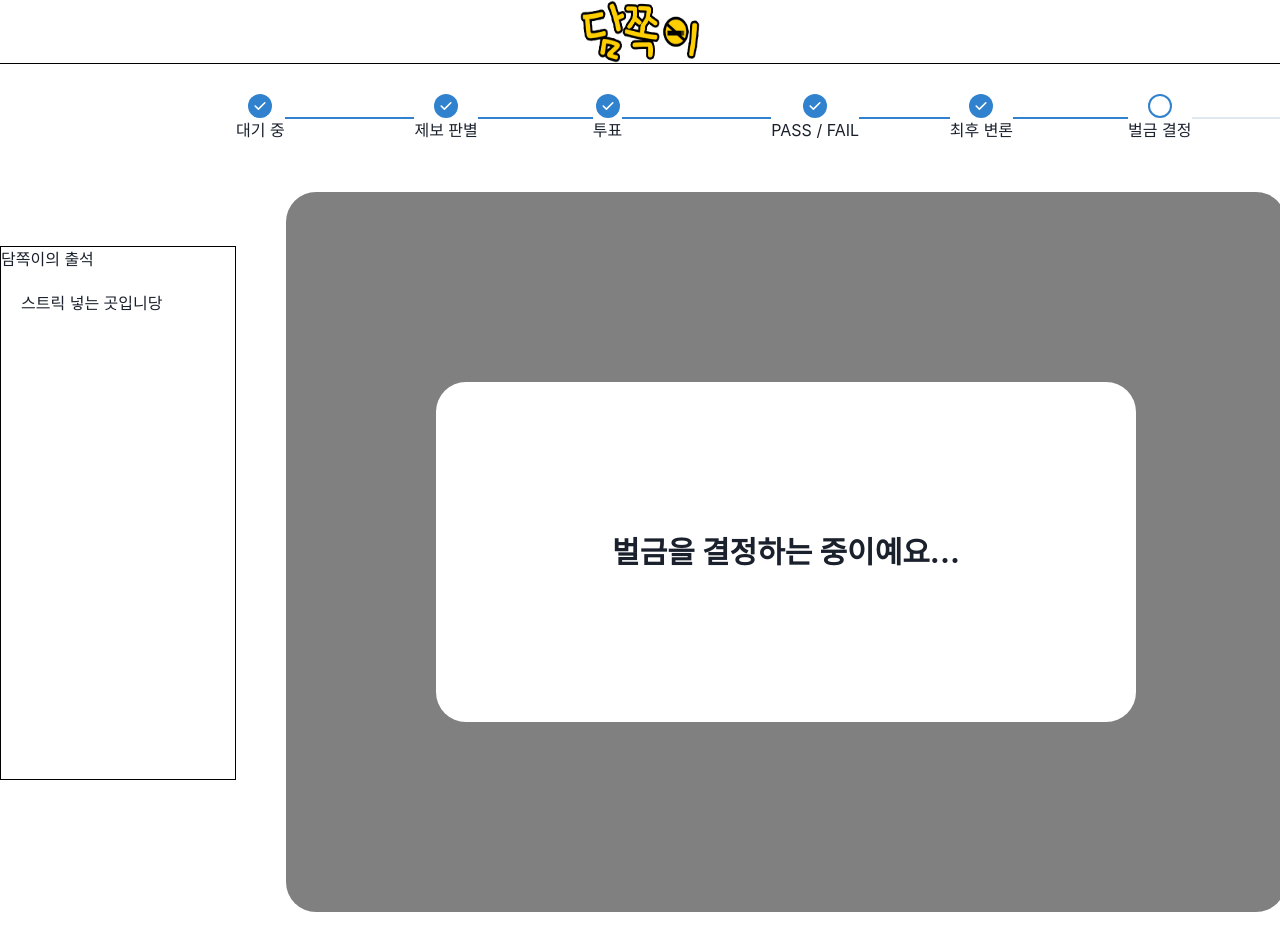
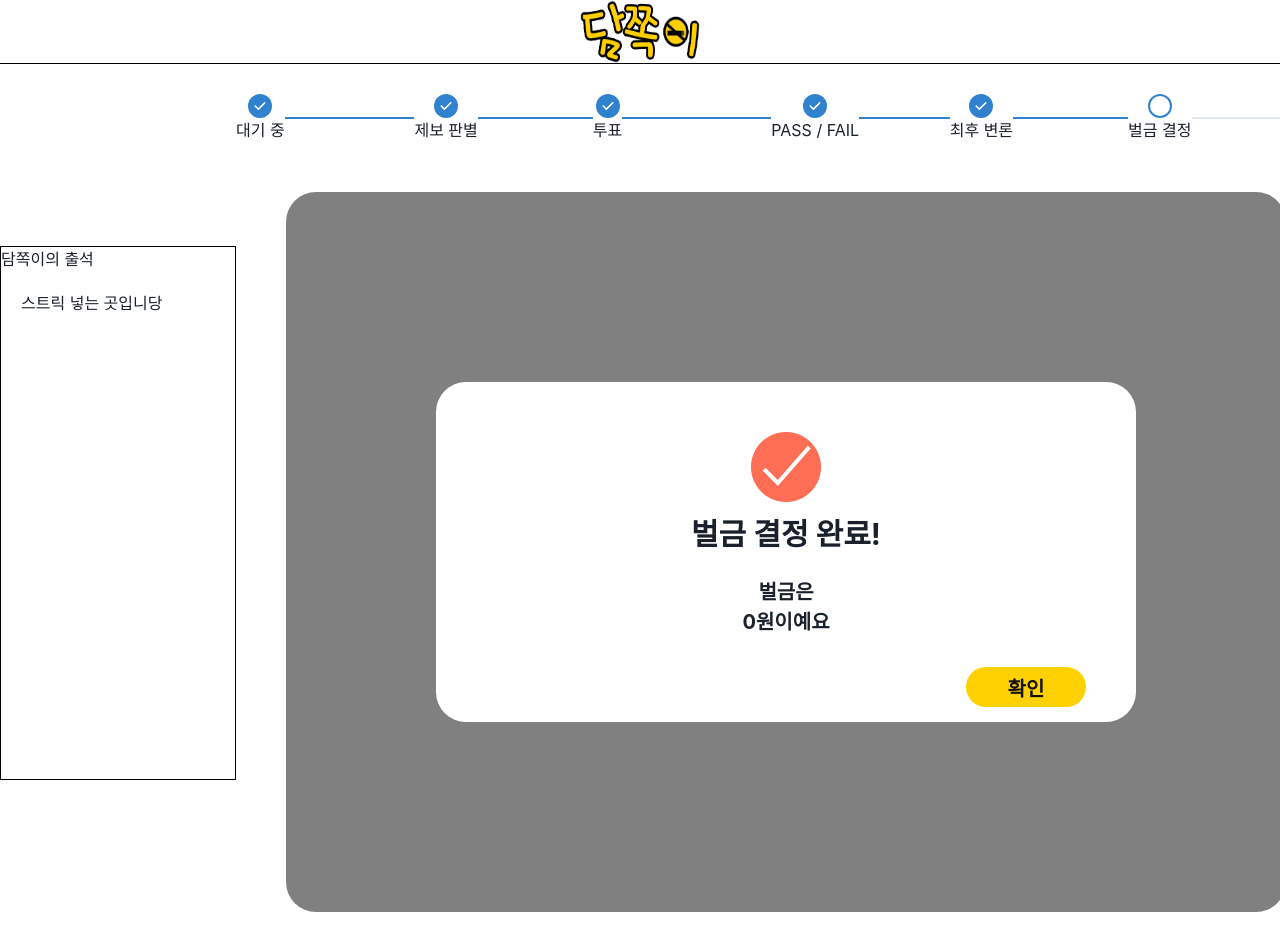
Before and after one commit to damjjok/damjjok, a React (Create React App) app in the folder client/: page /truth-room in a window 1280 px wide. Shown: the top 950 px of the page. Built offline with nearby package versions, Linux system fonts and the light colour scheme.

Commit message:
벌금 결정 완료 화면 컴포넌트 생성 및 적용

```diff
--- a/client/src/contexts/TruthRoom.js
+++ b/client/src/contexts/TruthRoom.js
@@ -90,5 +90,10 @@ export const testimonyState = atom({
 
 export const fineDecisionStepState = atom({
     key: "fineDecisionStep", // 벌금 결정 단계 내의 단계 상태 저장 변수
+    default: 3,
+});
+
+export const decidedFineState = atom({
+    key: "decidedFine", // 결정된 벌금
     default: 0,
 });
--- a/client/src/pages/truth-room/middle-component/center-component/main-frame-component/step-frame/fine-decision/FineDecisionFrame.js
+++ b/client/src/pages/truth-room/middle-component/center-component/main-frame-component/step-frame/fine-decision/FineDecisionFrame.js
@@ -2,6 +2,7 @@ import { fineDecisionStepState } from "contexts/TruthRoom";
 import React from "react";
 import { useRecoilValue } from "recoil";
 import DecideWaitingComponent from "./decide-waiting/DecideWaitingComponent";
+import ResultComponent from "./result/ResultComponent";
 
 function FineDecisionFrame(props) {
     const fineDecisionStep = useRecoilValue(fineDecisionStepState);
@@ -10,9 +11,10 @@ function FineDecisionFrame(props) {
         role: "damJJok",
     };
 
-    if (testUser.role === "damJJok") {
+    if (testUser.role === "damJJok" && fineDecisionStep !== 3) {
         return <DecideWaitingComponent />;
     } else {
+        return fineDecisionStep === 3 && <ResultComponent />;
     }
 }
 
--- /dev/null
+++ b/client/src/pages/truth-room/middle-component/center-component/main-frame-component/step-frame/fine-decision/result/CheckImageComponent.js
@@ -0,0 +1,25 @@
+import React from "react";
+import checkImg from "assets/images/penalty-check.png";
+
+function CheckImageComponent(props) {
+    return (
+        <div
+            style={{
+                display: "flex",
+                justifyContent: "center",
+            }}
+        >
+            <img
+                src={checkImg}
+                alt="체크"
+                style={{
+                    marginTop: "50px",
+                    width: "70px",
+                    height: "70px",
+                }}
+            ></img>
+        </div>
+    );
+}
+
+export default CheckImageComponent;
--- /dev/null
+++ b/client/src/pages/truth-room/middle-component/center-component/main-frame-component/step-frame/fine-decision/result/ConfirmButtonComponent.js
@@ -0,0 +1,19 @@
+import BasicButton from "components/button/BasicButton";
+import React from "react";
+
+function ConfirmButtonComponent(props) {
+    return (
+        <div
+            style={{
+                display: "flex",
+                justifyContent: "right",
+                marginTop: "30px",
+                width: "600px",
+            }}
+        >
+            <BasicButton buttonName={"확인"}></BasicButton>
+        </div>
+    );
+}
+
+export default ConfirmButtonComponent;
--- /dev/null
+++ b/client/src/pages/truth-room/middle-component/center-component/main-frame-component/step-frame/fine-decision/result/ResultComponent.js
@@ -0,0 +1,41 @@
+import React from "react";
+import SmallFrameComponent from "../../../small-frame/SmallFrameComponent";
+import CheckImageComponent from "./CheckImageComponent";
+import { Text } from "@chakra-ui/react";
+import { useRecoilValue } from "recoil";
+import { decidedFineState } from "contexts/TruthRoom";
+import ConfirmButtonComponent from "./ConfirmButtonComponent";
+
+function ResultComponent(props) {
+    const decidedFine = useRecoilValue(decidedFineState);
+
+    return (
+        <div>
+            <SmallFrameComponent
+                width={700}
+                height={340}
+                content={
+                    <div>
+                        <CheckImageComponent />
+                        <div style={{ textAlign: "center" }}>
+                            <div style={{ marginTop: "10px" }}>
+                                <Text as="b" fontSize={"30px"}>
+                                    벌금 결정 완료!
+                                </Text>
+                                <div style={{ marginTop: "20px" }}>
+                                    <Text as="b" fontSize={"20px"}>
+                                        벌금은 <p></p>
+                                        {decidedFine}원이예요
+                                    </Text>
+                                </div>
+                            </div>
+                        </div>
+                        <ConfirmButtonComponent />
+                    </div>
+                }
+            ></SmallFrameComponent>
+        </div>
+    );
+}
+
+export default ResultComponent;
```
Also changed, not shown: client/src/assets/images/penalty-check.png (added).
